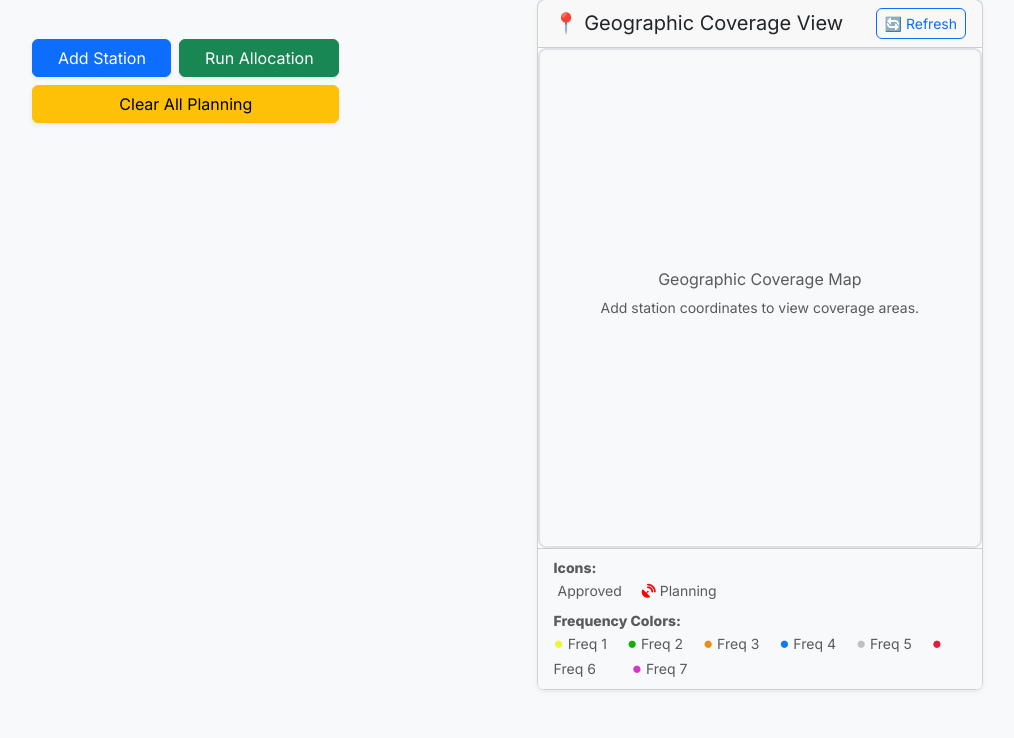
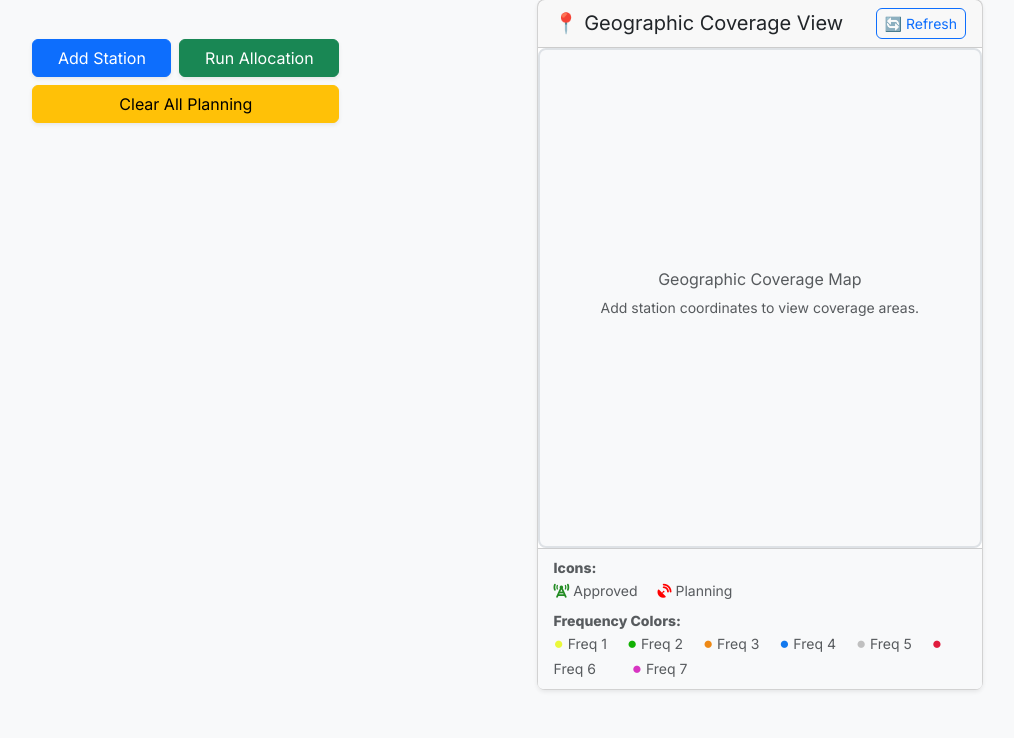
Before and after one commit to Murali-Manohar-Dhassan/freq-auto, a Flask app: page / in a window 1280 px wide. Shown: the part 345-1083 px from the top of the page, without its empty margins (215-1229 px from the left). Run offline with Flask 3, Linux system fonts and the light colour scheme; some libraries are stand-ins or nearby versions.

Commit message:
Tower Icon Issue Solved

```diff
--- a/app/static/js/map_logic.js
+++ b/app/static/js/map_logic.js
@@ -227,7 +227,7 @@ function drawAllMapElements(stationDataArray, approvedGroup, planningGroup) {
             // Font Awesome tower icon for approved stations with name label below
             iconHtml = `
                 <div style="text-align: center; white-space: nowrap; font-weight: bold; color: forestgreen; text-shadow: 1px 1px 2px rgba(0,0,0,0.5);">
-                    <i class="fa fa-tower" style="font-size: 28px; line-height: 1;"></i>
+                    <i class="fa fa-tower-cell" style="font-size: 28px; line-height: 1;"></i>
                     <div style="font-size: 10px; margin-top: 2px;">${stationName}</div>
                 </div>
             `;
@@ -364,7 +364,7 @@ function _boundaryStyle(feature) {
 
 // Internal function to add India boundaries layer
 function _addIndiaBoundaries() {
-    console.log("Attempting to add India boundaries...");
+    //console.log("Attempting to add India boundaries...");
 
     if (indiaBoundariesLayer && mymap.hasLayer(indiaBoundariesLayer)) {
         mymap.removeLayer(indiaBoundariesLayer);
@@ -379,7 +379,7 @@ function _addIndiaBoundaries() {
         };
 
         indiaBoundariesLayer = L.geoJSON(filteredGeoJSON, { style: _boundaryStyle }).addTo(mymap);
-        console.log("India boundaries layer added to map (disputed filtered).");
+        //console.log("India boundaries layer added to map (disputed filtered).");
         if (indiaBoundariesLayer.getLayers().length === 0 && filteredFeatures.length > 0) {
             console.warn("India boundaries layer added but contains no features. Check filtered GeoJSON data for completeness/errors.");
         }
--- a/app/templates/index.html
+++ b/app/templates/index.html
@@ -297,7 +297,7 @@
                         <div class="me-3 mb-2">
                             <small class="text-muted d-block"><strong>Icons:</strong></small>
                             <small class="text-muted me-3">
-                                <i class="fa fa-tower" style="color: forestgreen;"></i> Approved
+                                <i class="fa fa-tower-cell" style="color: forestgreen;"></i> Approved
                             </small>
                             <small class="text-muted">
                                 <i class="fa fa-satellite-dish" style="color: red;"></i> Planning
```
